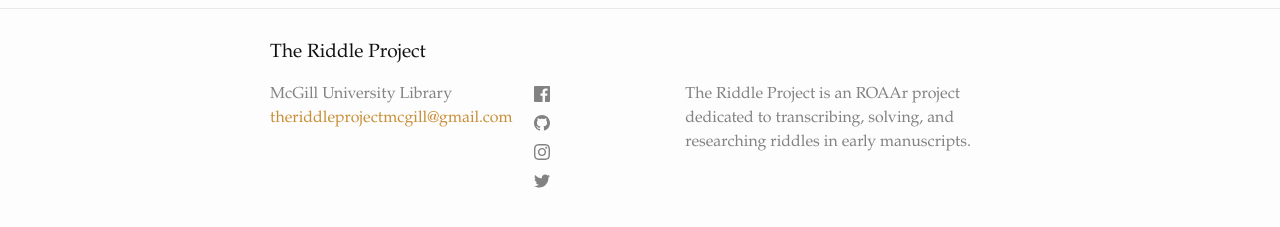
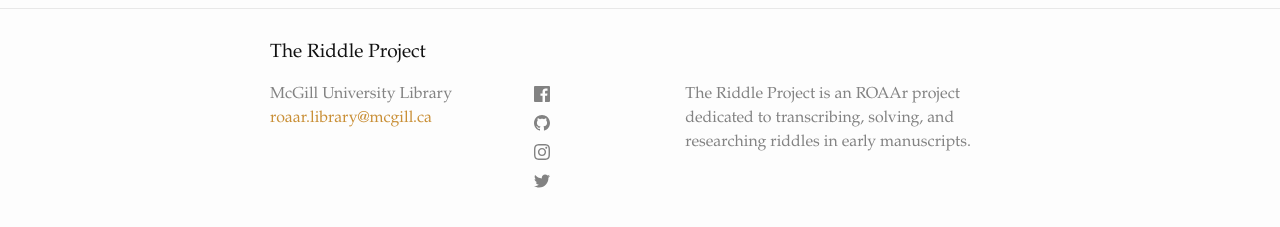
Before and after one commit to riddleproject/riddleproject.github.io, a Jekyll site: the page built from index.md, in a window 1280 px wide and 900 px high, scrolled down 1017 px. Shown: the part 646-873 px from the top of the window. Built offline with Jekyll 4.4.1, drawn with Linux system fonts in a browser that asks for light colours.

Commit message:
Update footer.html

```diff
--- a/_includes/footer.html
+++ b/_includes/footer.html
@@ -16,7 +16,7 @@
             {%- endif -%}
             </li>
             {%- if site.email -%}
-            <li><a class="u-email" href="mailto:{{ site.email }}">{{ site.email }}</a></li>
+            <li><a class="u-email" href="mailto:roaar.library@mcgill.ca">roaar.library@mcgill.ca</a></li>
             {%- endif -%}
         </ul>
       </div>
```
